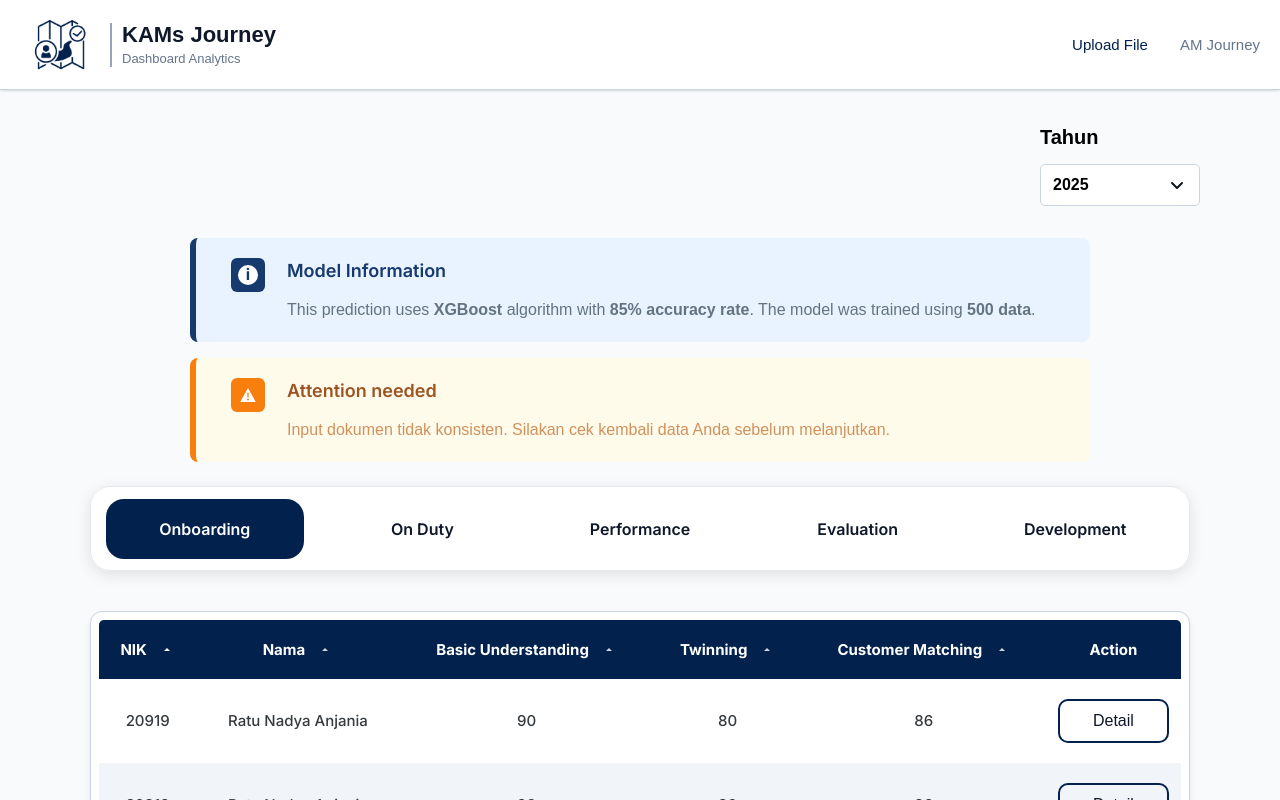
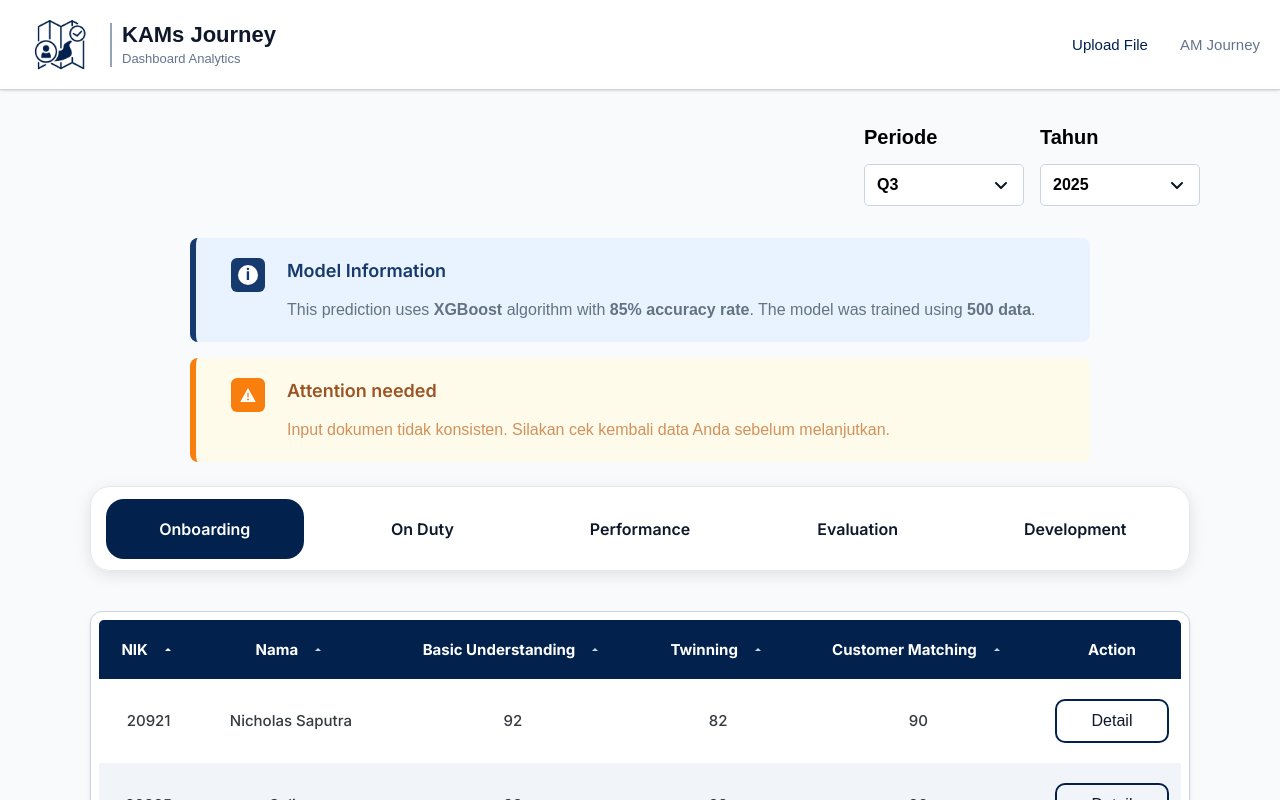
Before and after one commit to sarahnazly/KAMs-Journey, a Next.js app in the folder frontend/: page / in a window 1280 px wide. Shown: the top 800 px of the page. Built offline with nearby package versions, Linux system fonts and the light colour scheme.

Commit message:
feat: add quarter filter component

```diff
--- a/frontend/src/app/page.tsx
+++ b/frontend/src/app/page.tsx
@@ -5,6 +5,7 @@ import Table, { TableColumn } from "@/components/dashboard/Table";
 import InfoAlert from "@/components/dashboard/InfoAlert";
 import WarningAlert from "@/components/dashboard/WarningAlert";
 import FilterYear from "@/components/dashboard/FilterYear";
+import FilterQuarter from "@/components/dashboard/FilterQuarter";
 import Toast, { ToastType } from "@/components/common/Toast";
 import TabStage from "@/components/dashboard/TabStage";
 
@@ -21,6 +22,9 @@ export default function HomePage() {
   const showToast = (title: string, message: string, type: ToastType) =>
     setToast({ open: true, title, message, type });
   const closeToast = () => setToast({ ...toast, open: false });
+
+  // Filter quarter
+  const [quarter, setQuarter] = useState<string>("Q1");
 
   // Filter tahun
   const [year, setYear] = useState<number>(new Date().getFullYear());
@@ -47,27 +51,29 @@ export default function HomePage() {
     setError("");
     setTimeout(() => {
       if (year === 2024) {
-        setError("Gagal mengambil data untuk tahun 2024.");
+        setError(`Gagal mengambil data untuk periode ${quarter} tahun ${year}.`);
         setData(null);
       } else if (year === 2023) {
         setData([]);
       } else {
-        setData([
-          { nik: "20919", nama: "Ratu Nadya Anjania", score1: 90, score2: 80, score3: 86 },
-          { nik: "20919", nama: "Ratu Nadya Anjania", score1: 90, score2: 80, score3: 86 },
-          { nik: "20919", nama: "Ratu Nadya Anjania", score1: 90, score2: 80, score3: 86 },
-          { nik: "20919", nama: "Ratu Nadya Anjania", score1: 90, score2: 80, score3: 86 },
-          { nik: "20919", nama: "Ratu Nadya Anjania", score1: 90, score2: 80, score3: 86 },
-          { nik: "20919", nama: "Ratu Nadya Anjania", score1: 90, score2: 80, score3: 86 },
-          { nik: "20919", nama: "Ratu Nadya Anjania", score1: 90, score2: 80, score3: 86 },
-          { nik: "20919", nama: "Ratu Nadya Anjania", score1: 90, score2: 80, score3: 86 },
-          { nik: "20919", nama: "Ratu Nadya Anjania", score1: 90, score2: 80, score3: 86 },
-          { nik: "20919", nama: "Ratu Nadya Anjania", score1: 90, score2: 80, score3: 86 },
-        ]);
+        const allData = [
+          { nik: "20919", nama: "Ratu Nadya Anjania", score1: 90, score2: 80, score3: 86, quarter: "Q1" },
+          { nik: "20920", nama: "Budi Santoso", score1: 85, score2: 75, score3: 81, quarter: "Q2" },
+          { nik: "20921", nama: "Nicholas Saputra", score1: 92, score2: 82, score3: 90, quarter: "Q3" },
+          { nik: "20922", nama: "Pinky Siwi Nastiti", score1: 88, score2: 78, score3: 85, quarter: "Q4" },
+          // duplikasi untuk demo (filter akan pilih sesuai quarter)
+          { nik: "20923", nama: "Anindya Maulida Widyatmoko", score1: 90, score2: 80, score3: 86, quarter: "Q1" },
+          { nik: "20924", nama: "Sarah Nazly Nuraya", score1: 85, score2: 75, score3: 81, quarter: "Q2" },
+          { nik: "20925", nama: "Celina", score1: 92, score2: 82, score3: 90, quarter: "Q3" },
+          { nik: "20926", nama: "Alya Ghina", score1: 88, score2: 78, score3: 85, quarter: "Q4" },
+        ];
+        // Filter berdasarkan quarter yang dipilih
+        const filteredData = allData.filter((row) => row.quarter === quarter);
+        setData(filteredData);
       }
       setLoading(false);
     }, 1200);
-  }, [year, stage]);
+  }, [year, quarter, stage]);
 
   // Detail action
   const handleDetail = (row: Record<string, any>) => {
@@ -76,9 +82,12 @@ export default function HomePage() {
 
   return (
     <div className="min-h-screen w-full bg-[#F8FAFC] flex flex-col items-center justify-start pt-8 gap-6">
-      {/* Filter Year di kanan atas */}
+      {/* Filter Quarter and Year */}
       <div className="w-full flex justify-end mb-2 px-[80px]">
-        <FilterYear onChange={setYear} />
+        <div className="flex flex-row gap-4">
+          <FilterQuarter onChange={setQuarter} />
+          <FilterYear onChange={setYear} />
+        </div>
       </div>
 
       {/* Info & warning alert */}
--- a/frontend/src/components/dashboard/FilterQuarter.tsx
+++ b/frontend/src/components/dashboard/FilterQuarter.tsx
@@ -0,0 +1,107 @@
+"use client";
+
+import React, { useState, useEffect, useRef } from "react";
+
+const QUARTERS = ["Q1", "Q2", "Q3", "Q4"];
+
+interface FilterQuarterProps {
+  onChange?: (quarter: string) => void;
+  className?: string;
+  style?: React.CSSProperties;
+}
+
+const getCurrentQuarter = () => {
+  const now = new Date();
+  const month = now.getMonth();
+  if (month < 3) return "Q1";
+  if (month < 6) return "Q2";
+  if (month < 9) return "Q3";
+  return "Q4";
+};
+
+const FilterQuarter: React.FC<FilterQuarterProps> = ({
+  onChange,
+  className = "",
+  style = {},
+}) => {
+  const [selectedQuarter, setSelectedQuarter] = useState<string>(getCurrentQuarter());
+  const [open, setOpen] = useState<boolean>(false);
+  const wrapperRef = useRef<HTMLDivElement>(null);
+
+  useEffect(() => {
+    if (onChange) onChange(selectedQuarter);
+  }, [selectedQuarter, onChange]);
+
+  useEffect(() => {
+    function handleClickOutside(event: MouseEvent) {
+      if (
+        wrapperRef.current &&
+        !wrapperRef.current.contains(event.target as Node)
+      ) {
+        setOpen(false);
+      }
+    }
+    document.addEventListener("mousedown", handleClickOutside);
+    return () => document.removeEventListener("mousedown", handleClickOutside);
+  }, []);
+
+  return (
+    <div
+      className={`relative w-[160px] flex flex-col gap-2 ${className}`}
+      ref={wrapperRef}
+      style={style}
+    >
+      <div
+        className="text-black text-[20px] font-semibold font-inter leading-[30px] mb-1"
+      >
+        Periode
+      </div>
+      <button
+        className="w-full flex items-center justify-between py-2 px-3 bg-white rounded-[5px] border border-[#CBD5E1] outline-none font-inter text-[16px] font-semibold text-black leading-[24px] transition"
+        onClick={() => setOpen((v) => !v)}
+        type="button"
+        style={{cursor:"pointer"}}
+      >
+        <span>{selectedQuarter}</span>
+        <span>
+          {/* Chevron Down SVG */}
+          <svg width="20" height="20" fill="none" viewBox="0 0 20 20">
+            <path
+              d="M5 8l5 5 5-5"
+              stroke="#0E161C"
+              strokeWidth="2"
+              strokeLinecap="round"
+              strokeLinejoin="round"
+            />
+          </svg>
+        </span>
+      </button>
+      {open && (
+        <div className="absolute left-0 top-full mt-[4px] z-50 bg-white rounded-[5px] border border-[#CBD5E1] shadow-md flex flex-col w-full">
+          {QUARTERS.map((quarter) => (
+            <button
+              key={quarter}
+              type="button"
+              onClick={() => {
+                setSelectedQuarter(quarter);
+                setOpen(false);
+              }}
+              className={`w-full text-left py-2 px-3 font-inter text-[16px] font-semibold leading-[24px] transition-colors ${
+                quarter === selectedQuarter
+                  ? "bg-[#E9F8FF] text-[#02214C]"
+                  : "text-black"
+              } hover:bg-[#E9F8FF] hover:text-[#164E9D]`}
+              style={{
+                cursor: "pointer",
+              }}
+            >
+              {quarter}
+            </button>
+          ))}
+        </div>
+      )}
+    </div>
+  );
+};
+
+export default FilterQuarter;
```
